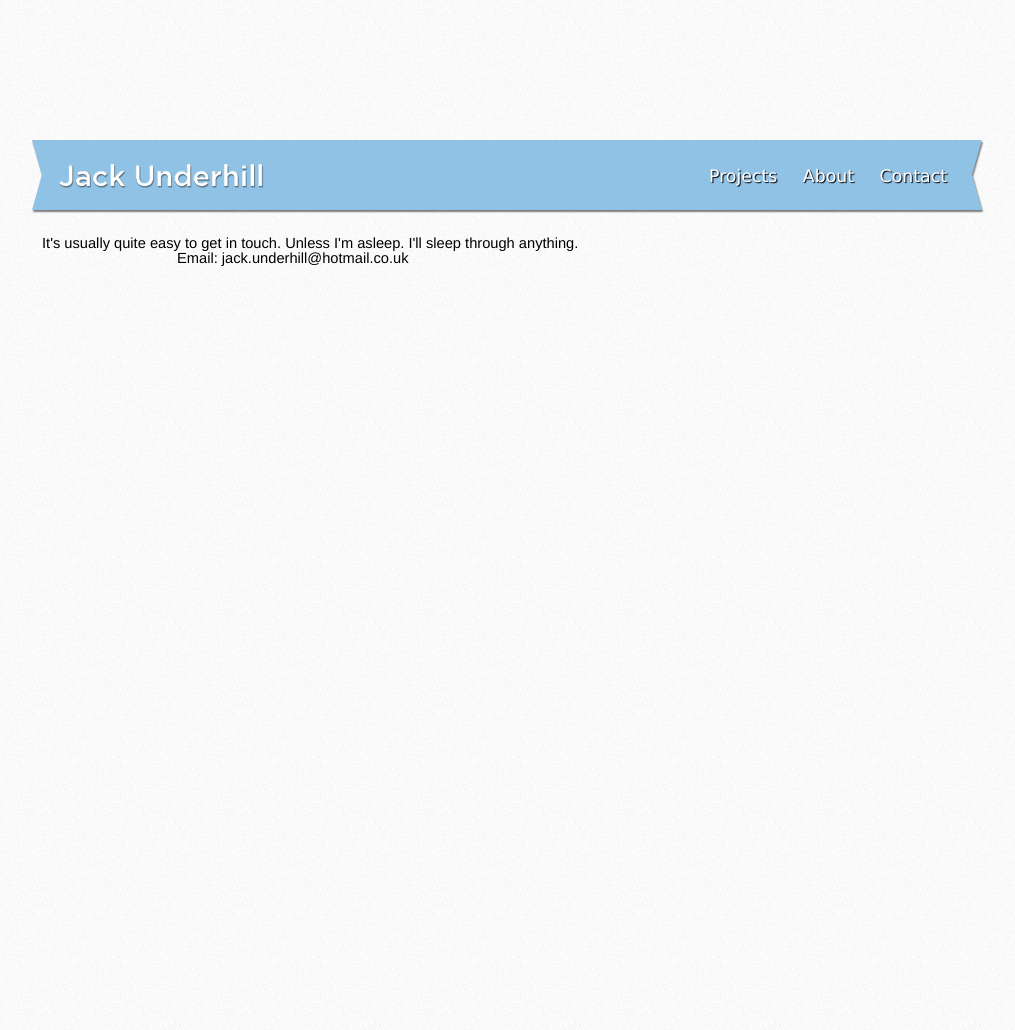
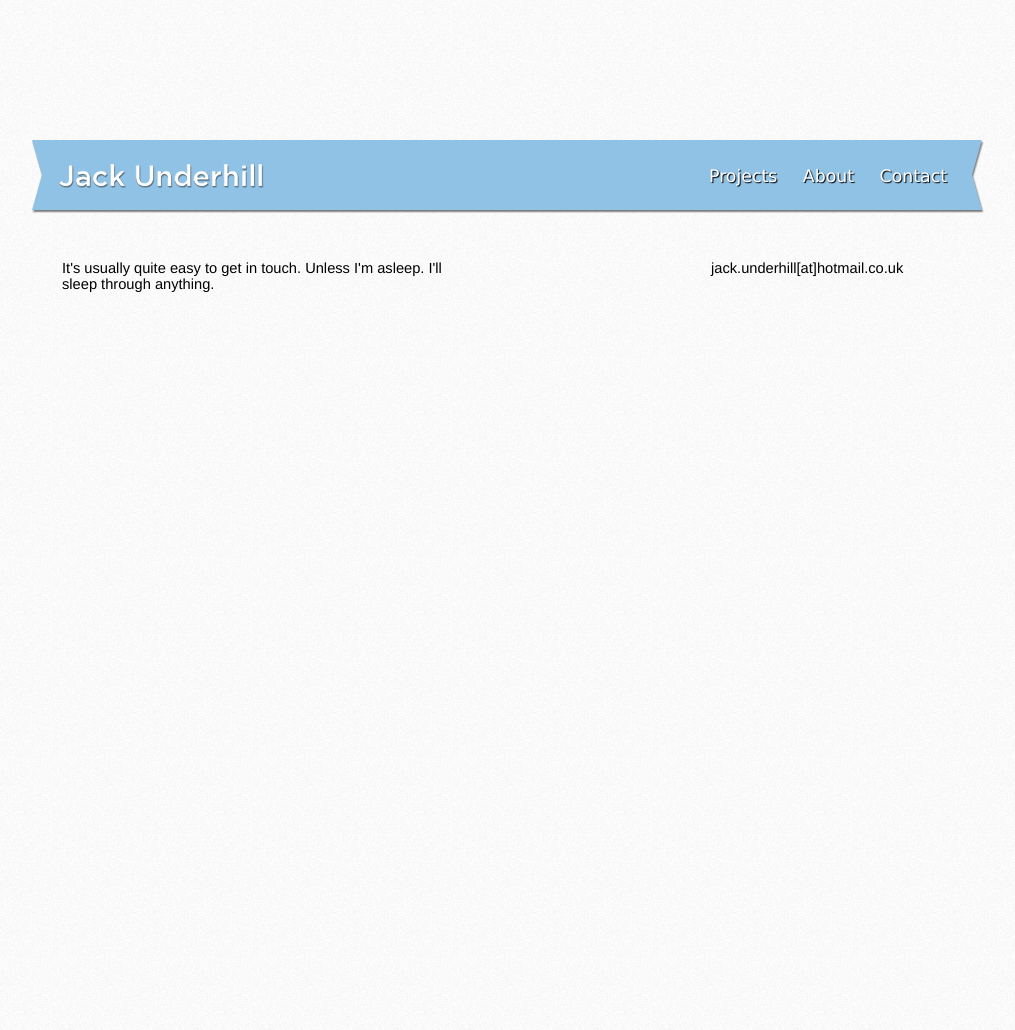
Before and after one commit to jackunderhill/jackunderhill.github.com, a Jekyll site: the page built from contact.html, in a window 1280 px wide. Shown: the whole page, without its empty margins (132-1147 px from the left). Built offline with Jekyll 4.4.1, drawn with Linux system fonts in a browser that asks for light colours.

Commit message:
Edited contact layout.

```diff
--- a/contact.html
+++ b/contact.html
@@ -2,8 +2,12 @@
 layout: default
 ---
 <section>
-<div id="bodyfont">
-	<p id="contactleft" class="description">It's usually quite easy to get in touch. Unless I'm asleep. I'll sleep through anything.</p>
-	<p id="contactright" class="description">Email: jack.underhill@hotmail.co.uk</p>
+<div id="bodyfont" class="description">
+	<div id="leftcontact">
+		<p>It's usually quite easy to get in touch. Unless I'm asleep. I'll sleep through anything.</p>
+	</div>
+	<div id="rightcontact">
+		<p>jack.underhill[at]hotmail.co.uk</p>
+	</div>
 </div>
 </section>
--- a/css/styles.css
+++ b/css/styles.css
@@ -330,6 +330,19 @@ li {
 	top: 20px;
 }
 
+#leftcontact {
+	position: absolute;
+	top: 20px;
+	left: 35px;
+	width: 400px
+}
+
+#rightcontact {
+	position: absolute;
+	top: 20px;
+	right: 21px;
+	width: 200px;
+}
 
 a { text-decoration: none; color: white; }
 a:visited { text-decoration: none; }
```
